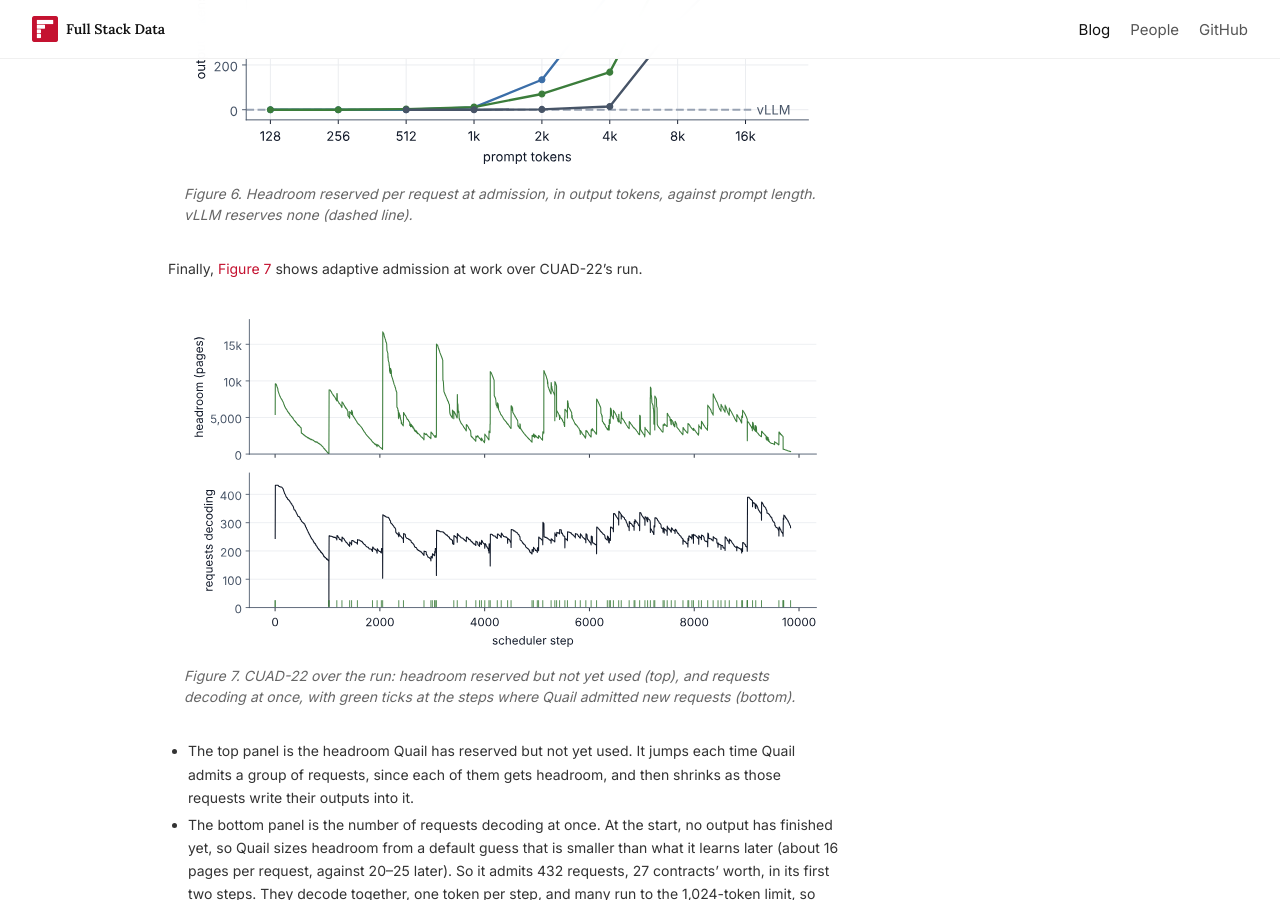
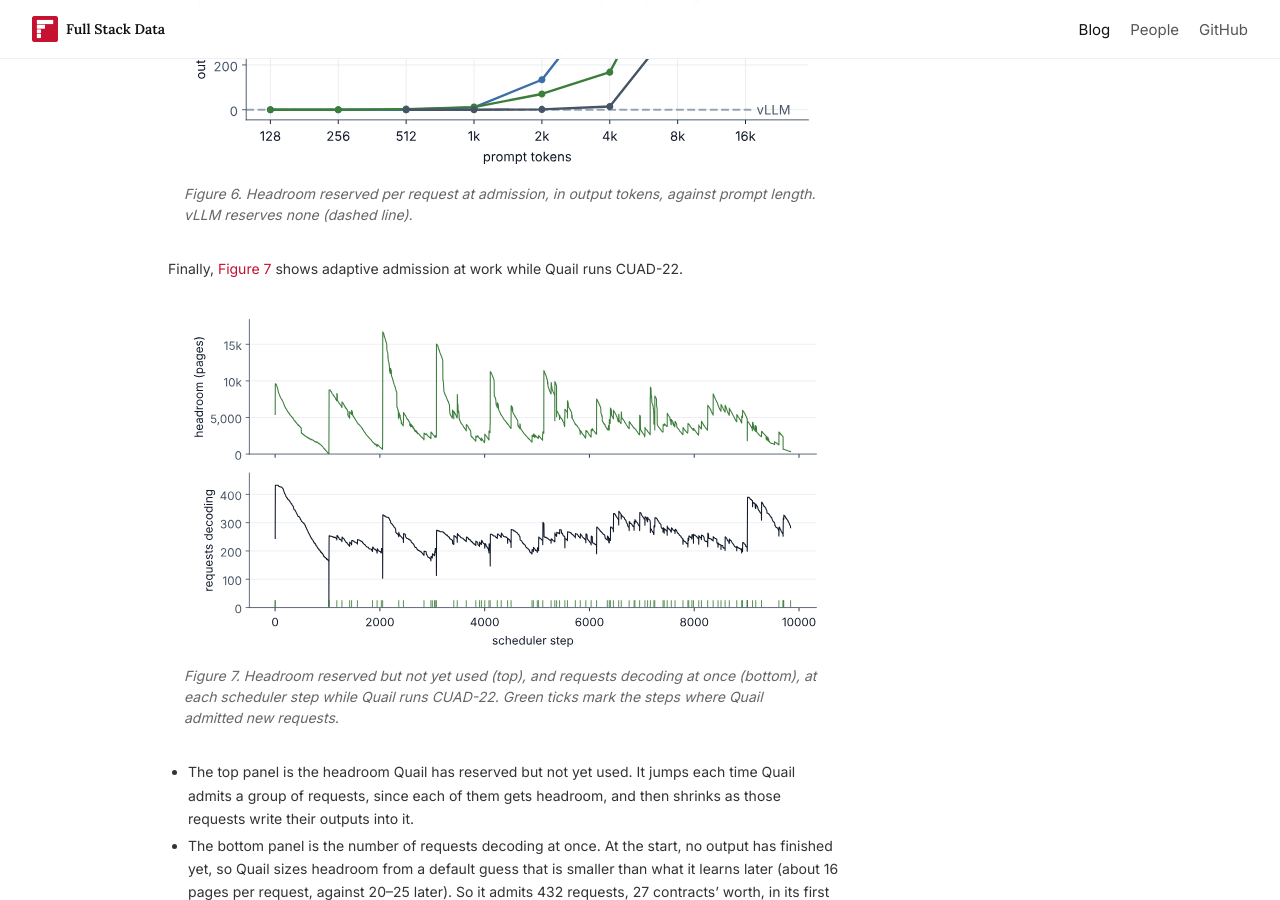
Before and after one commit to fsdatalab/fsdatalab.github.io, a Jekyll site: the page built from _posts/2026-11-03-ai-map.md, in a window 1280 px wide and 900 px high, scrolled down 9711 px. Built offline with Jekyll 4.4.1, drawn with Linux system fonts in a browser that asks for light colours.

Commit message:
Reword the AI.MAP Figure 7 caption and intro
Co-Authored-By: Claude Opus 5.5 <noreply@anthropic.com>
Claude-Session: https://claude.ai/code/session_012G22YMQssRfNYLRetzTaCz

```diff
--- a/_posts/2026-11-03-ai-map.md
+++ b/_posts/2026-11-03-ai-map.md
@@ -260,11 +260,11 @@ We find that Quail reserves almost nothing extra for prompts under 1,000 tokens,
 <figcaption>Figure 6. Headroom reserved per request at admission, in output tokens, against prompt length. vLLM reserves none (dashed line).</figcaption>
 </figure>
 
-Finally, [Figure 7](#figure-7) shows adaptive admission at work over CUAD-22's run.
+Finally, [Figure 7](#figure-7) shows adaptive admission at work while Quail runs CUAD-22.
 
 <figure id="figure-7" style="width: min(40rem, calc(100vw - 3rem));">
-<img src="{{ '/assets/blog/ai-map/headroom-over-run.svg' | relative_url }}" alt="Two panels over CUAD-22's run. Top: headroom reserved but not yet used, which jumps when Quail admits a group of requests and then shrinks. Bottom: requests decoding at once, about 430 at the start, then 200 to 350 for most of the run, with green ticks at the steps where Quail admitted new requests.">
-<figcaption>Figure 7. CUAD-22 over the run: headroom reserved but not yet used (top), and requests decoding at once, with green ticks at the steps where Quail admitted new requests (bottom).</figcaption>
+<img src="{{ '/assets/blog/ai-map/headroom-over-run.svg' | relative_url }}" alt="Two panels for CUAD-22, at each scheduler step. Top: headroom reserved but not yet used, which jumps when Quail admits a group of requests and then shrinks. Bottom: requests decoding at once, about 430 at the start, then 200 to 350 for most of the run, with green ticks at the steps where Quail admitted new requests.">
+<figcaption>Figure 7. Headroom reserved but not yet used (top), and requests decoding at once (bottom), at each scheduler step while Quail runs CUAD-22. Green ticks mark the steps where Quail admitted new requests.</figcaption>
 </figure>
 
 - The top panel is the headroom Quail has reserved but not yet used. It jumps each time Quail admits a group of requests, since each of them gets headroom, and then shrinks as those requests write their outputs into it.
```
